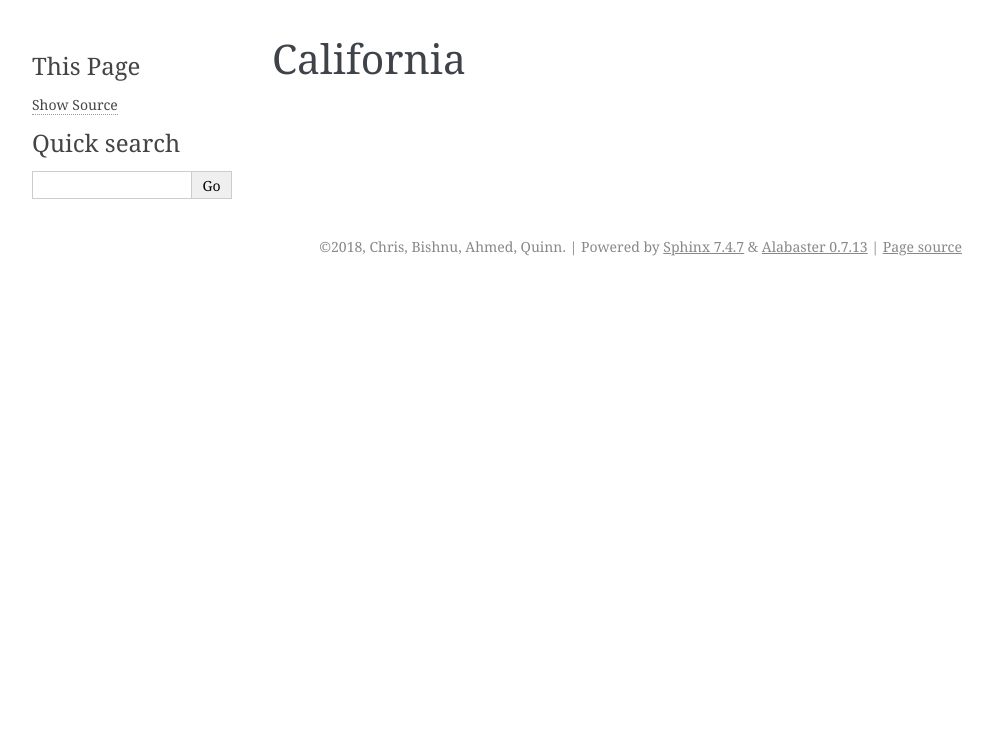
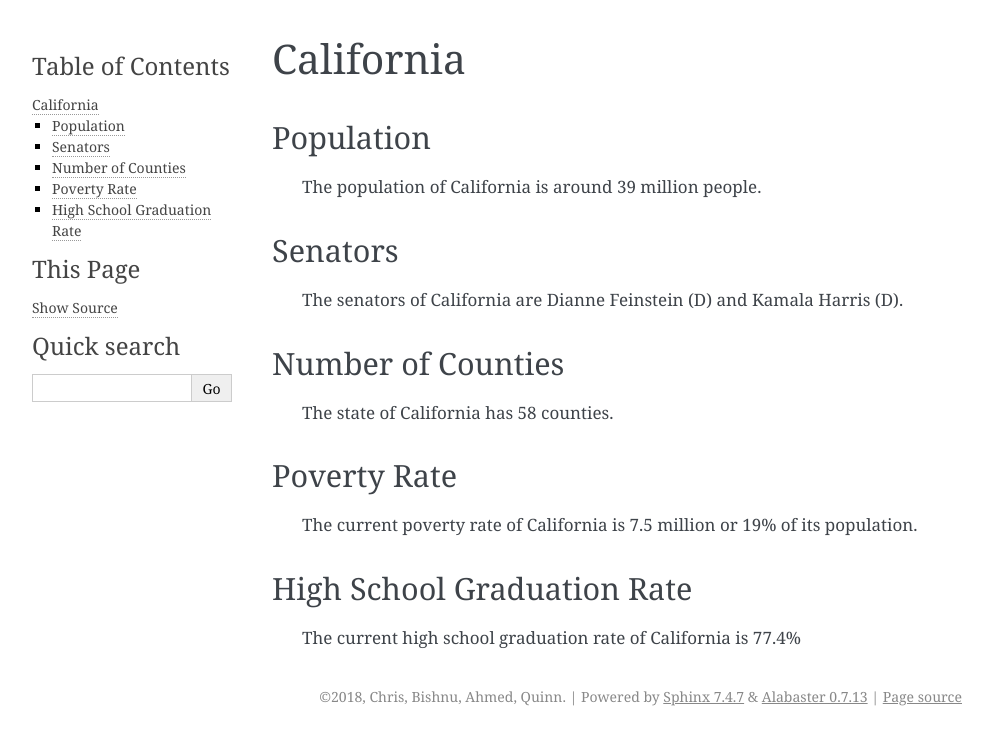
Before and after one commit to cjshima2022/info-us-state, a Sphinx documentation site: the page built from source/california/california.rst, in a window 1280 px wide. Shown: the top 745 px of the page, without its empty margins (148-1141 px from the left). Built offline with Sphinx 7.4.7, drawn with Linux system fonts in a browser that asks for light colours.

Commit message:
added to california page

```diff
--- a/source/california/california.rst
+++ b/source/california/california.rst
@@ -1,2 +1,22 @@
 California
 ==========
+
+Population
+----------
+   The population of California is around 39 million people.
+
+Senators
+--------
+   The senators of California are Dianne Feinstein (D) and Kamala Harris (D).
+
+Number of Counties
+------------------
+   The state of California has 58 counties.
+
+Poverty Rate
+------------
+   The current poverty rate of California is 7.5 million or 19% of its population.
+
+High School Graduation Rate
+---------------------------
+   The current high school graduation rate of California is 77.4%
```
